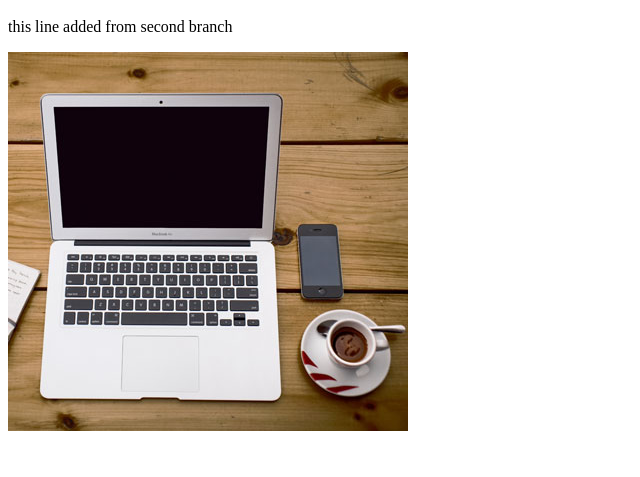
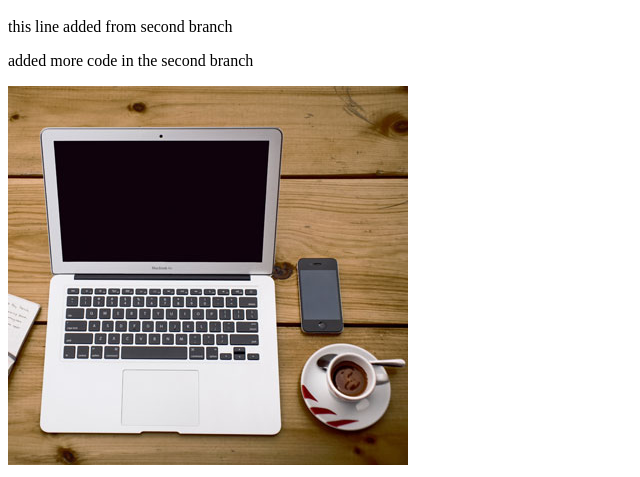
Before and after one commit to shakilibn/my-first-website, a plain HTML site: page index.html in a window 1280 px wide. Shown: the part 338-815 px from the top of the page, without its empty margins (0-640 px from the left). Drawn offline with Linux system fonts and the light colour scheme.

Commit message:
adding more code

```diff
--- a/index.html
+++ b/index.html
@@ -14,6 +14,7 @@
     <h2>Shakil Ibn Rukan</h2>
     <h1>talking from the second branch</h1>
     <p>this line added from second branch</p>
+    <p>added more code in the second branch</p>
     <img src="pic.jpg" alt="car">
 </body>
 </html>
```
